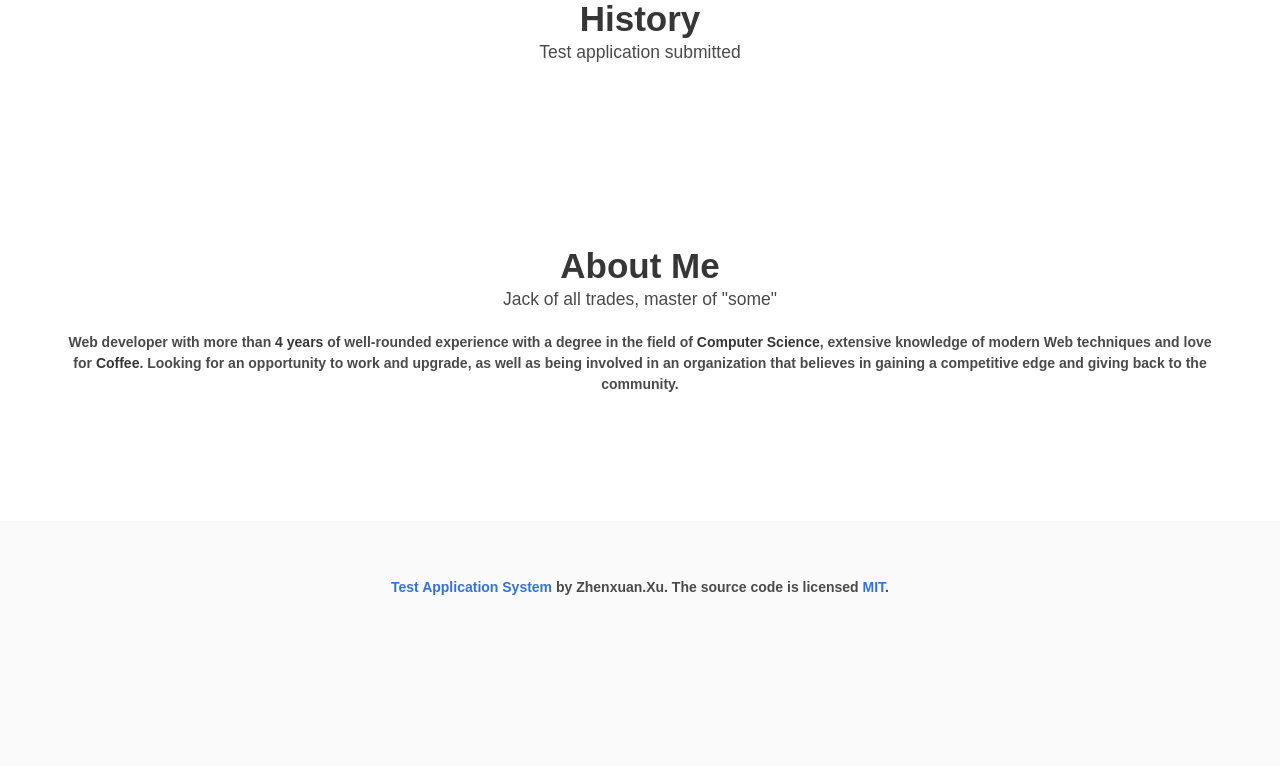
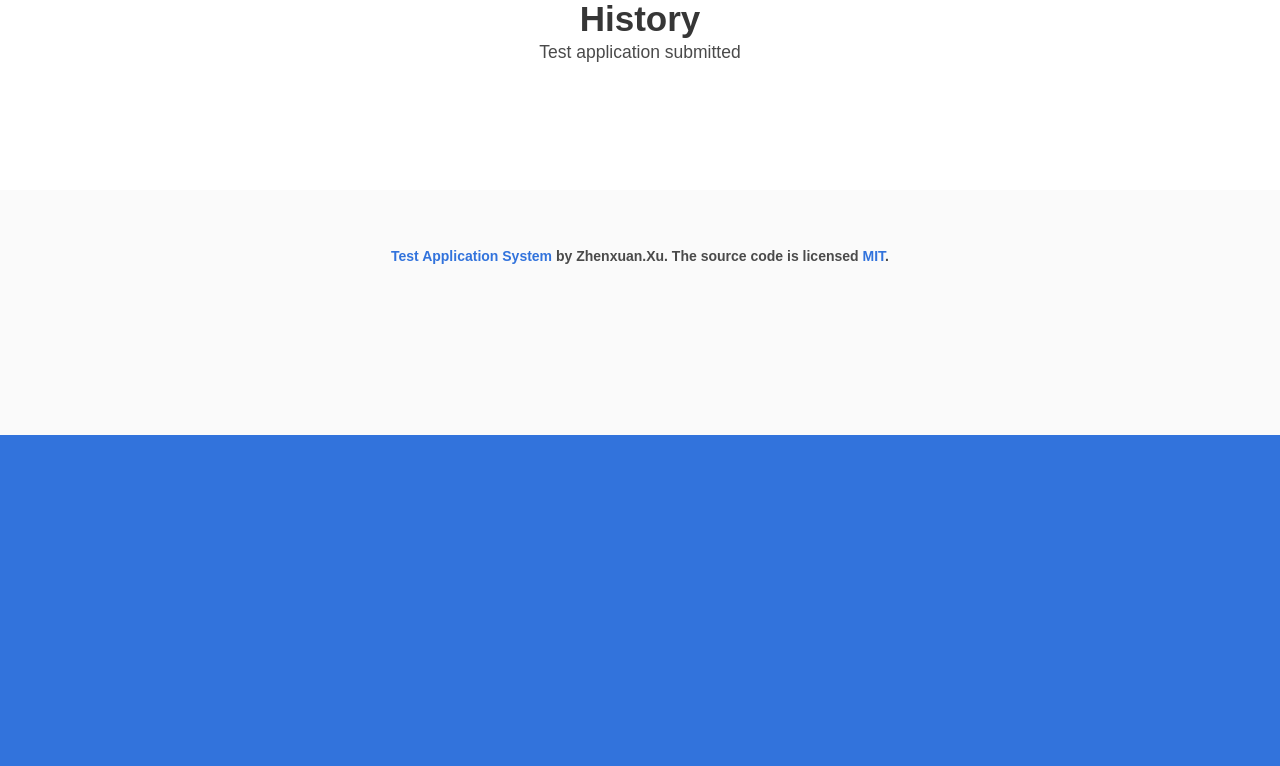
Before and after one commit to tblxdezhu/TestApplications, a Flask app: page / in a window 1280 px wide. Shown: the part 857-1623 px from the top of the page. After the commit the page ends 1292 px from the top, so only its background shows below. Run offline with Flask 2, Linux system fonts and the light colour scheme; data that the repository does not hold is empty; some libraries are stand-ins or nearby versions.

Commit message:
delete about

```diff
--- a/templates/index.html
+++ b/templates/index.html
@@ -197,23 +197,6 @@
         <br>
     {% endfor %}
 </section>
-
-<!-- About -->
-<section class="section" id="about">
-    <!-- Title -->
-    <div class="section-heading">
-        <h3 class="title is-2">About Me</h3>
-        <h4 class="subtitle is-5">Jack of all trades, master of "some"</h4>
-        <div class="container">
-            <p>Web developer with more than <strong>4 years</strong> of well-rounded experience with a degree in the
-                field of
-                <strong>Computer Science</strong>, extensive knowledge of modern Web techniques and love for <strong>Coffee</strong>.
-                Looking for an opportunity to work and upgrade, as well as being involved in an organization that
-                believes
-                in gaining a competitive edge and giving back to the community.</p>
-        </div>
-    </div>
-</section>
 <!-- Footer -->
 <footer class="footer">
     <div class="section-heading">
```
